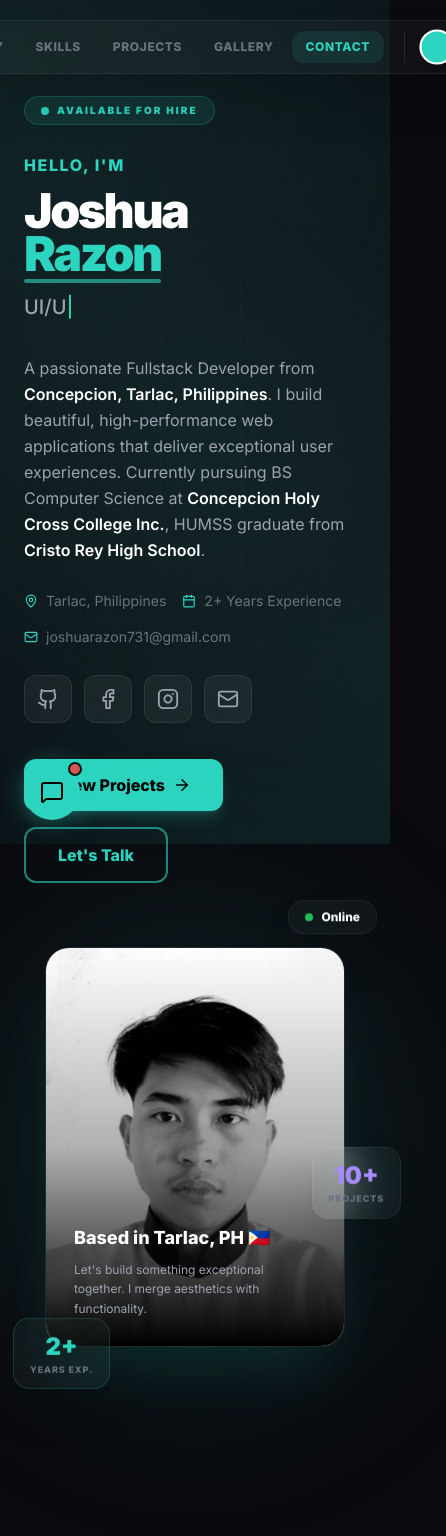
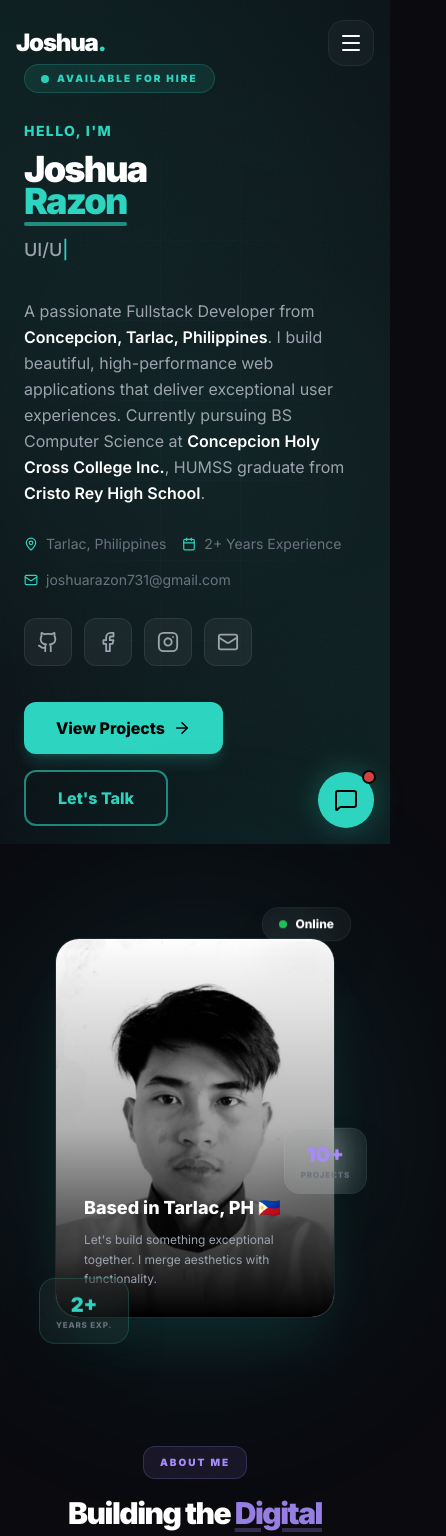
Before and after one commit to JoshuaRazon10/razon, a Vue app: page / in a window 390 px wide. Shown: the top 1536 px of the page, 446 px wide, since content can reach past the window. Built offline with nearby package versions, Linux system fonts and the light colour scheme; the HTML template or start-up script is replaced by a standard one.

Commit message:
feat: enhance mobile responsiveness and UI across all sections

```diff
--- a/src/App.vue
+++ b/src/App.vue
@@ -1,5 +1,6 @@
 <script setup>
 import { ref, onMounted } from 'vue'
+import { Menu, X } from 'lucide-vue-next'
 import { useScrollReveal } from './composables/useScrollReveal'
 import { useTheme } from './composables/useTheme'
 import Hero from './components/Hero.vue'
@@ -74,8 +75,14 @@ onMounted(() => {
         <div class="noise-overlay"></div>
 
         <!-- Navbar -->
-        <nav class="fixed top-0 left-0 w-full z-50 flex justify-center py-5 px-4 nav-slide-down">
-          <div class="glass flex items-center gap-1 px-5 py-2.5 shadow-2xl">
+        <nav class="fixed top-0 left-0 w-full z-50 py-5 px-4 md:px-10 flex justify-between items-center nav-slide-down">
+          <!-- Logo -->
+          <div class="relative z-[60]">
+             <a href="#hero" class="text-2xl font-black tracking-tighter text-white">Joshua<span class="text-primary">.</span></a>
+          </div>
+
+          <!-- Desktop Navigation -->
+          <div class="hidden md:flex glass items-center gap-1 px-5 py-2.5 shadow-2xl">
             <div v-for="section in sections" :key="section.id" class="relative">
               <a
                 :href="`#${section.id}`"
@@ -103,6 +110,48 @@ onMounted(() => {
               ></button>
             </div>
           </div>
+
+          <!-- Mobile Menu Toggle -->
+          <button
+            @click="mobileMenuOpen = !mobileMenuOpen"
+            class="md:hidden relative z-[60] p-2.5 glass text-white hover:text-primary transition-colors"
+          >
+            <Menu v-if="!mobileMenuOpen" :size="24" />
+            <X v-else :size="24" />
+          </button>
+
+          <!-- Mobile Menu Overlay -->
+          <Transition name="mobile-menu">
+            <div v-if="mobileMenuOpen" class="fixed inset-0 z-50 md:hidden bg-background/95 backdrop-blur-2xl flex flex-col items-center justify-center p-8 space-y-8 overflow-hidden" style="background-color: var(--bg-darkers);">
+              <div class="flex flex-col items-center gap-6">
+                <a
+                  v-for="section in sections"
+                  :key="section.id"
+                  :href="`#${section.id}`"
+                  @click="mobileMenuOpen = false"
+                  class="text-4xl font-black tracking-tighter uppercase transition-all duration-300 hover:text-primary hover:scale-110"
+                  :class="activeSection === section.id ? 'text-primary' : 'text-white/40'"
+                >
+                  {{ section.name }}
+                </a>
+              </div>
+
+              <!-- Theme Switcher Mobile -->
+              <div class="flex items-center gap-4 pt-8 border-t border-white/10 w-full justify-center">
+                <span class="text-xs font-bold text-gray-500 uppercase tracking-widest">Themes</span>
+                <div class="flex gap-3">
+                  <button
+                    v-for="theme in themes"
+                    :key="theme.id"
+                    @click="setTheme(theme.id)"
+                    class="w-8 h-8 rounded-full border-2 transition-all duration-300"
+                    :class="currentTheme === theme.id ? 'border-primary scale-125' : 'border-transparent opacity-50'"
+                    :style="{ backgroundColor: theme.color }"
+                  ></button>
+                </div>
+              </div>
+            </div>
+          </Transition>
         </nav>
 
         <!-- Main Content -->
@@ -175,4 +224,22 @@ html {
 section {
   @apply min-h-screen py-24 flex flex-col justify-center;
 }
+
+/* Mobile Menu Transition */
+.mobile-menu-enter-active,
+.mobile-menu-leave-active {
+  transition: all 0.5s cubic-bezier(0.16, 1, 0.3, 1);
+}
+
+.mobile-menu-enter-from,
+.mobile-menu-leave-to {
+  opacity: 0;
+  transform: translateY(-100%);
+}
+
+@media (max-width: 768px) {
+  section {
+    @apply py-16 px-4;
+  }
+}
 </style>
--- a/src/components/BackToTop.vue
+++ b/src/components/BackToTop.vue
@@ -21,10 +21,10 @@ onUnmounted(() => window.removeEventListener('scroll', checkScroll))
     <button
       v-show="showButton"
       @click="scrollToTop"
-      class="fixed bottom-8 right-8 z-[60] p-3.5 bg-primary text-black rounded-full shadow-[0_0_25px_rgba(45,212,191,0.3)] hover:scale-110 active:scale-95 transition-all duration-300 group"
+      class="fixed bottom-5 lg:bottom-8 left-5 lg:left-8 z-[60] p-3 lg:p-3.5 bg-primary text-black rounded-full shadow-[0_0_25px_rgba(45,212,191,0.3)] hover:scale-110 active:scale-95 transition-all duration-300 group"
       title="Back to Top"
     >
-      <ArrowUp :size="22" class="group-hover:-translate-y-0.5 transition-transform" />
+      <ArrowUp :size="20" class="lg:size-[22px] group-hover:-translate-y-0.5 transition-transform" />
     </button>
   </Transition>
 </template>
--- a/src/components/Chatbot.vue
+++ b/src/components/Chatbot.vue
@@ -168,8 +168,8 @@ const sendMessage = async (msg = null) => {
 <style scoped>
 .chatbot-wrapper {
   position: fixed;
-  bottom: 24px;
-  left: 24px;
+  bottom: 20px;
+  right: 20px;
   z-index: 99999;
 }
 
@@ -314,12 +314,17 @@ const sendMessage = async (msg = null) => {
 
 /* Mobile responsive */
 @media (max-width: 480px) {
+  .chatbot-wrapper {
+    right: 16px;
+    bottom: 16px;
+  }
   .chatbot-window {
     width: calc(100vw - 32px);
-    left: -8px;
-    height: calc(100vh - 140px);
-    max-height: calc(100vh - 140px);
-    bottom: 68px;
+    right: 0;
+    left: auto;
+    height: calc(100vh - 120px);
+    max-height: 600px;
+    bottom: 64px;
   }
 }
 </style>
--- a/src/components/Contact.vue
+++ b/src/components/Contact.vue
@@ -38,18 +38,18 @@ const socials = [
 </script>
 
 <template>
-  <section id="contact" class="container mx-auto px-6 py-32 space-y-20">
+  <section id="contact" class="container mx-auto px-6 py-16 lg:py-32 space-y-12 lg:space-y-20">
     <!-- Header -->
-    <div class="text-center space-y-6">
+    <div class="text-center space-y-4 lg:space-y-6">
       <div class="fade-up">
         <span class="inline-block px-4 py-2 bg-rose-500/10 border border-rose-500/20 text-rose-400 text-[10px] font-black uppercase tracking-[0.2em] rounded-xl">
           CONTACT ME
         </span>
       </div>
-      <h2 class="fade-up text-4xl lg:text-7xl font-black tracking-tighter">
+      <h2 class="fade-up text-3xl sm:text-4xl lg:text-7xl font-black tracking-tighter leading-tight">
         Let's <span class="text-rose-400 italic">Start</span> a Discussion
       </h2>
-      <p class="fade-up text-gray-400 text-base lg:text-lg max-w-2xl mx-auto leading-relaxed">
+      <p class="fade-up text-gray-400 text-sm sm:text-base lg:text-lg max-w-2xl mx-auto leading-relaxed">
         Have a project in mind or want to collaborate? I'm always open to new opportunities and interesting conversations.
       </p>
     </div>
@@ -91,7 +91,7 @@ const socials = [
         <!-- Social Links -->
         <div class="space-y-4">
           <h4 class="text-xs font-black text-gray-600 uppercase tracking-widest px-4">Connect on Social</h4>
-          <div class="grid grid-cols-2 gap-3">
+          <div class="grid grid-cols-1 sm:grid-cols-2 gap-3">
             <a
               v-for="social in socials"
               :key="social.label"
--- a/src/components/Gallery.vue
+++ b/src/components/Gallery.vue
@@ -51,18 +51,18 @@ const isHovered = ref(false)
 </script>
 
 <template>
-  <section id="gallery" class="container mx-auto px-6 py-32 space-y-20 flex flex-col items-center">
+  <section id="gallery" class="container mx-auto px-6 py-16 lg:py-32 space-y-12 lg:space-y-20 flex flex-col items-center">
     <!-- Header -->
-    <div class="text-center space-y-6 max-w-2xl">
+    <div class="text-center space-y-4 lg:space-y-6 max-w-2xl">
       <div class="fade-up">
         <span class="inline-block px-4 py-2 bg-purple-500/10 border border-purple-500/20 text-purple-400 text-[10px] font-black uppercase tracking-[0.2em] rounded-xl">
           MOMENTS & INTERESTS
         </span>
       </div>
-      <h2 class="fade-up text-4xl lg:text-7xl font-black tracking-tighter">
-        Click to <span class="text-purple-400 opacity-90 underline underline-offset-8 decoration-[6px] decoration-purple-400/30 text-7xl lg:text-8xl">Explore</span>
+      <h2 class="fade-up text-3xl sm:text-4xl lg:text-7xl font-black tracking-tighter leading-tight">
+        Click to <span class="text-purple-400 opacity-90 underline underline-offset-4 lg:underline-offset-8 decoration-[4px] lg:decoration-[6px] decoration-purple-400/30 text-5xl sm:text-7xl lg:text-8xl">Explore</span>
       </h2>
-      <p class="fade-up text-gray-400 text-base lg:text-lg leading-relaxed">
+      <p class="fade-up text-gray-400 text-sm sm:text-base lg:text-lg leading-relaxed">
         An interactive album of my journeys. Click the photo stack to shuffle through the moments that define me.
       </p>
     </div>
@@ -144,7 +144,7 @@ const isHovered = ref(false)
       </div>
 
       <!-- Helper UI -->
-      <div class="absolute -right-20 lg:right-0 bottom-10 flex flex-col items-end gap-3 pointer-events-none opacity-50">
+      <div class="absolute -bottom-12 lg:bottom-10 lg:right-0 flex flex-col items-end gap-3 pointer-events-none opacity-50">
         <div class="flex items-center gap-4 px-5 py-3 glass border-white/5 rounded-2xl">
           <Layers :size="16" class="text-purple-400" />
           <span class="text-xs font-bold text-white uppercase tracking-widest">{{ stack.length }} Photos Remaining</span>
--- a/src/components/Hero.vue
+++ b/src/components/Hero.vue
@@ -49,8 +49,8 @@ onMounted(() => {
 
       <!-- Name & Title -->
       <div class="space-y-3">
-        <h3 class="text-primary font-bold text-base tracking-widest uppercase">Hello, I'm</h3>
-        <h1 class="text-5xl lg:text-8xl font-black tracking-tighter leading-[0.9]">
+        <h3 class="text-primary font-bold text-sm md:text-base tracking-widest uppercase">Hello, I'm</h3>
+        <h1 class="text-4xl sm:text-6xl lg:text-8xl font-black tracking-tighter leading-[0.9]">
           Joshua <br />
           <span class="text-primary relative inline-block">
             Razon
@@ -58,7 +58,7 @@ onMounted(() => {
           </span>
         </h1>
         <div class="h-10 flex items-center">
-          <span class="text-xl lg:text-3xl text-gray-400 font-medium">
+          <span class="text-lg lg:text-3xl text-gray-400 font-medium">
             {{ typedText }}<span class="cursor-blink text-primary">|</span>
           </span>
         </div>
@@ -115,28 +115,28 @@ onMounted(() => {
     </div>
 
     <!-- Right Column: Profile Card -->
-    <div class="relative flex justify-center items-center hero-right">
+    <div class="relative flex justify-center items-center hero-right mt-12 lg:mt-0">
       <div class="relative group">
         <!-- Floating: Online Badge -->
-        <div class="absolute -top-8 -right-8 px-4 py-2 glass flex items-center gap-2 z-20 shadow-2xl float">
+        <div class="absolute -top-4 -right-4 md:-top-8 md:-right-8 px-4 py-2 glass flex items-center gap-2 z-20 shadow-2xl float">
           <span class="w-2 h-2 bg-green-500 rounded-full animate-pulse"></span>
           <span class="text-xs font-bold text-white">Online</span>
         </div>
 
         <!-- Floating: Experience Badge -->
-        <div class="absolute -bottom-8 -left-8 px-4 py-3 glass z-20 shadow-2xl flex flex-col items-center justify-center border-primary/20 float-delayed">
-          <span class="text-2xl font-black text-primary">2+</span>
-          <span class="text-[9px] text-gray-500 font-bold uppercase tracking-widest">Years Exp.</span>
+        <div class="absolute -bottom-4 -left-4 md:-bottom-8 md:-left-8 px-4 py-3 glass z-20 shadow-2xl flex flex-col items-center justify-center border-primary/20 float-delayed">
+          <span class="text-xl md:text-2xl font-black text-primary">2+</span>
+          <span class="text-[8px] md:text-[9px] text-gray-500 font-bold uppercase tracking-widest">Years Exp.</span>
         </div>
 
         <!-- Floating: Projects Badge -->
-        <div class="absolute top-1/2 -right-14 px-4 py-3 glass z-20 shadow-2xl flex flex-col items-center justify-center float" style="animation-delay: 2s;">
-          <span class="text-2xl font-black text-secondary">10+</span>
-          <span class="text-[9px] text-gray-500 font-bold uppercase tracking-widest">Projects</span>
+        <div class="absolute top-1/2 -right-8 md:-right-14 px-4 py-3 glass z-20 shadow-2xl flex flex-col items-center justify-center float" style="animation-delay: 2s;">
+          <span class="text-xl md:text-2xl font-black text-secondary">10+</span>
+          <span class="text-[8px] md:text-[9px] text-gray-500 font-bold uppercase tracking-widest">Projects</span>
         </div>
 
         <!-- Profile Card -->
-        <div class="relative w-[300px] h-[400px] lg:w-[340px] lg:h-[450px] rounded-3xl overflow-hidden glass border-white/5 group-hover:border-primary/20 transition-colors duration-500 shadow-[0_35px_60px_-15px_rgba(45,212,191,0.12)]">
+        <div class="relative w-[280px] h-[380px] lg:w-[340px] lg:h-[450px] rounded-3xl overflow-hidden glass border-white/5 group-hover:border-primary/20 transition-colors duration-500 shadow-[0_35px_60px_-15px_rgba(45,212,191,0.12)]">
           <img
             src="/images/profile.jpg"
             alt="Joshua Razon"
--- a/src/components/Projects.vue
+++ b/src/components/Projects.vue
@@ -61,18 +61,18 @@ const hoveredProject = ref(null)
 </script>
 
 <template>
-  <section id="projects" class="container mx-auto px-6 py-32 space-y-20">
+  <section id="projects" class="container mx-auto px-6 py-16 lg:py-32 space-y-12 lg:space-y-20">
     <!-- Header -->
-    <div class="text-center space-y-6">
+    <div class="text-center space-y-4 lg:space-y-6">
       <div class="fade-up">
         <span class="inline-block px-4 py-2 bg-orange-500/10 border border-orange-500/20 text-orange-400 text-[10px] font-black uppercase tracking-[0.2em] rounded-xl">
           MY PROJECTS
         </span>
       </div>
-      <h2 class="fade-up text-4xl lg:text-7xl font-black tracking-tighter">
-        Selected <span class="text-orange-400 opacity-90 underline underline-offset-8 decoration-[6px] decoration-orange-400/30">Projects</span>
+      <h2 class="fade-up text-3xl sm:text-4xl lg:text-7xl font-black tracking-tighter leading-tight">
+        Selected <span class="text-orange-400 opacity-90 underline underline-offset-4 lg:underline-offset-8 decoration-[4px] lg:decoration-[6px] decoration-orange-400/30">Projects</span>
       </h2>
-      <p class="fade-up text-gray-400 text-base lg:text-lg max-w-2xl mx-auto leading-relaxed">
+      <p class="fade-up text-gray-400 text-sm sm:text-base lg:text-lg max-w-2xl mx-auto leading-relaxed">
         Some of my best work that combines technical innovation with immersive user experiences.
       </p>
     </div>
--- a/src/components/Skills.vue
+++ b/src/components/Skills.vue
@@ -224,18 +224,18 @@ const skillCategories = [
 </script>
 
 <template>
-  <section id="skills" class="container mx-auto px-6 py-32 space-y-20">
+  <section id="skills" class="container mx-auto px-6 py-16 lg:py-32 space-y-12 lg:space-y-20">
     <!-- Header -->
-    <div class="text-center space-y-6">
+    <div class="text-center space-y-4 lg:space-y-6">
       <div class="fade-up">
         <span class="inline-block px-4 py-2 bg-primary/10 border border-primary/20 text-primary text-[10px] font-black uppercase tracking-[0.2em] rounded-xl">
           MY SKILLS
         </span>
       </div>
-      <h2 class="fade-up text-4xl lg:text-7xl font-black tracking-tighter">
+      <h2 class="fade-up text-3xl sm:text-4xl lg:text-7xl font-black tracking-tighter leading-tight">
         Specialized <span class="text-primary italic">Skills</span> & Tools
       </h2>
-      <p class="fade-up text-gray-400 text-base lg:text-lg max-w-2xl mx-auto leading-relaxed">
+      <p class="fade-up text-gray-400 text-sm sm:text-base lg:text-lg max-w-2xl mx-auto leading-relaxed">
         Technologies and tools I use to bring ideas to life. From mobile development with <span class="text-blue-400 font-bold">Flutter</span> to full-stack web solutions.
       </p>
     </div>
@@ -251,7 +251,7 @@ const skillCategories = [
         </div>
 
         <!-- Skills Grid -->
-        <div class="grid grid-cols-2 md:grid-cols-3 lg:grid-cols-6 gap-4 stagger-children">
+        <div class="grid grid-cols-2 sm:grid-cols-3 lg:grid-cols-6 gap-4 stagger-children">
           <div
             v-for="(skill, index) in category.skills"
             :key="skill.name"
```
Also changed, not shown: src/components/About.vue (+5 -5 lines), src/components/Experience.vue (+7 -7 lines), src/components/Splash.vue (+4 -4 lines).
